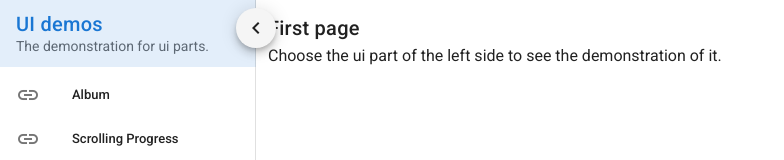
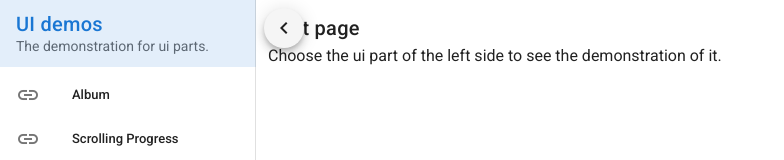
Before and after one commit to zfanli/ui, a Vue app: page / in a window 1280 px wide. Shown: the top 160 px of the page, without its empty margins (0-784 px from the left). Built offline with nearby package versions, Linux system fonts and the light colour scheme; a web font is replaced by a local one.

Commit message:
Fix switcher

```diff
--- a/src/App.vue
+++ b/src/App.vue
@@ -46,9 +46,6 @@
         small
         fab
         @click="showNav = !showNav"
-        :style="`transform: ${
-          showNav ? 'translateX(-50%)' : 'translateX(.5rem)'
-        };`"
       >
         <v-icon
           :style="`transform: ${showNav ? 'rotate(0deg)' : 'rotate(180deg)'};`"
@@ -97,12 +94,17 @@ export default {
       },
     ],
   }),
+  watch: {
+    showNav() {
+      window.dispatchEvent(new Event("resize"));
+    },
+  },
 };
 </script>
 
 <style lang="scss">
 html {
-  overflow: hidden !important;
+  overflow: auto !important;
 }
 </style>
 
@@ -113,8 +115,7 @@ html {
   transition: all 0.25s ease;
   position: absolute;
   top: 0.5rem;
-  left: 0;
-  transform: translateX(-50%);
-  z-index: 100;
+  left: 0.5rem;
+  z-index: 1;
 }
 </style>
```
